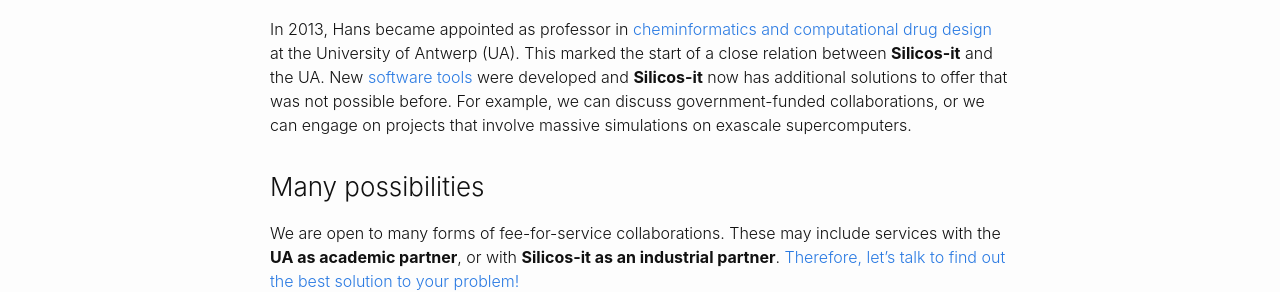
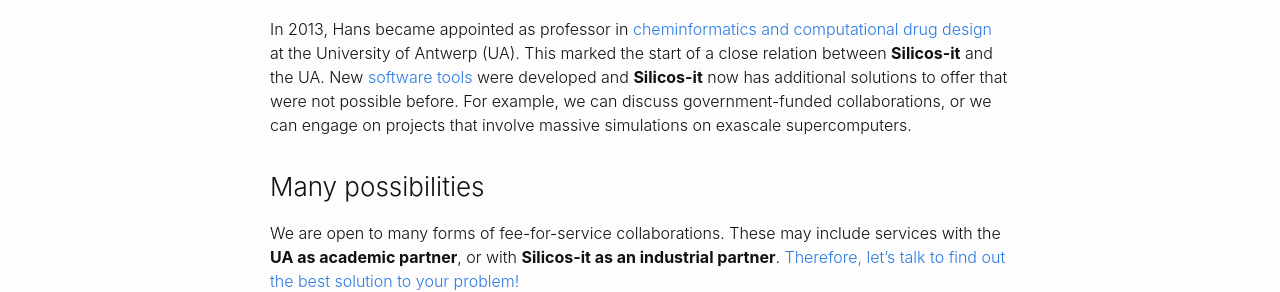
Before and after one commit to silicos-it/silicos-it.github.io, a Jekyll site: the page built from who_are_we.md, in a window 1280 px wide. Shown: the part 556-848 px from the top of the page. Built offline with Jekyll 4.4.1, drawn with Linux system fonts in a browser that asks for light colours.

```diff
--- a/who_are_we.md
+++ b/who_are_we.md
@@ -15,7 +15,7 @@ Around 2010, **Silicos-it** was established by Hans to further develop the softw
 
 ### University of Antwerp
 
-In 2013, Hans became appointed as professor in <a href="https://uamcantwerpen.github.io/2040FBDBIC/" target="_blank">cheminformatics and computational drug design</a> at the University of Antwerp (UA). This marked the start of a close relation between **Silicos-it** and the UA. New [software tools](/software) were developed and **Silicos-it** now has additional solutions to offer that was not possible before. For example, we can discuss government-funded collaborations, or we can engage on projects that involve massive simulations on exascale supercomputers.
+In 2013, Hans became appointed as professor in <a href="https://uamcantwerpen.github.io/2040FBDBIC/" target="_blank">cheminformatics and computational drug design</a> at the University of Antwerp (UA). This marked the start of a close relation between **Silicos-it** and the UA. New [software tools](/software) were developed and **Silicos-it** now has additional solutions to offer that were not possible before. For example, we can discuss government-funded collaborations, or we can engage on projects that involve massive simulations on exascale supercomputers.
 
 
 ### Many possibilities
```
Also changed, not shown: _posts/2024-04-16-phd-alan-kersjens.md (+1 -1 lines).
